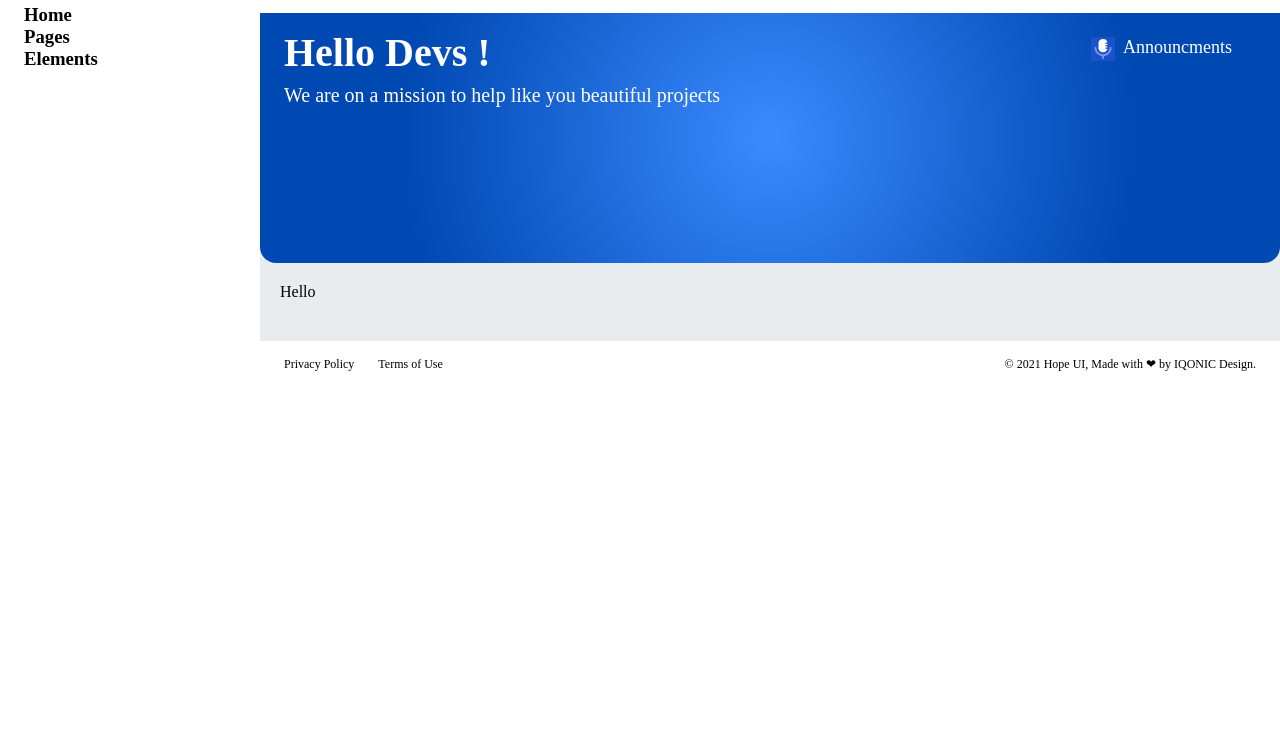
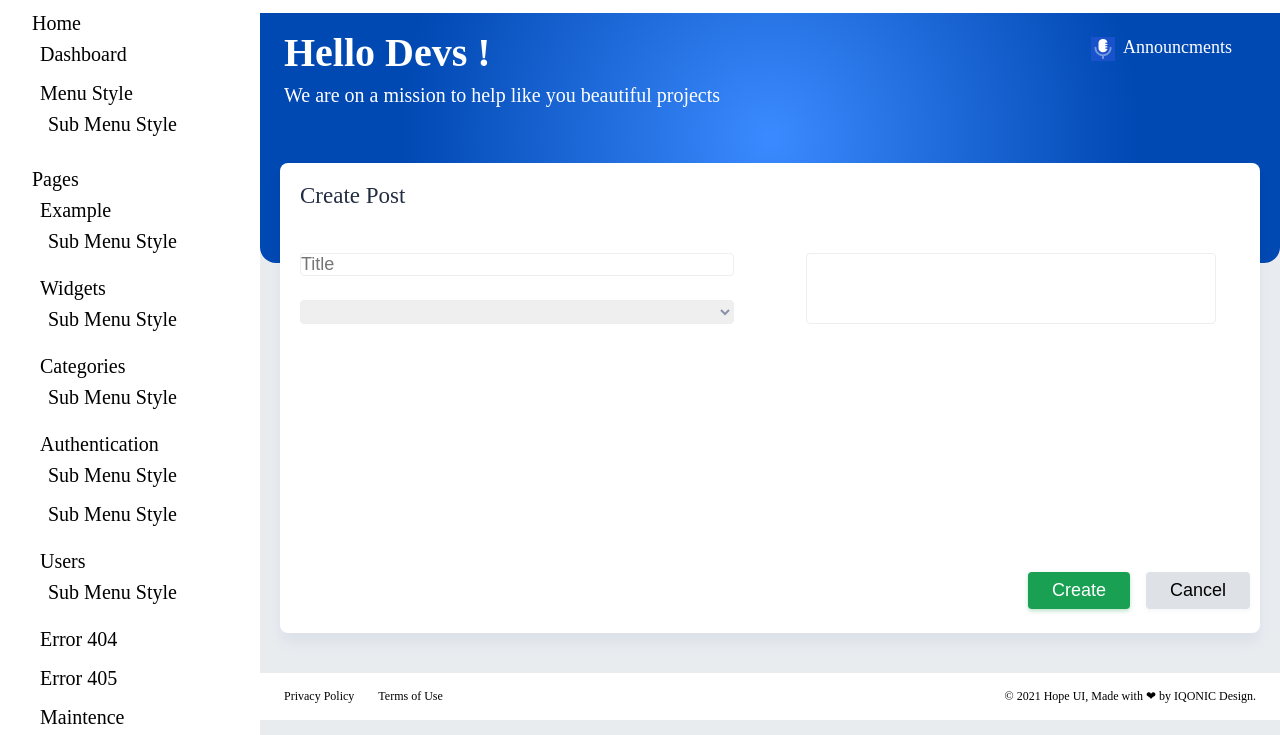
Before and after one commit to hayrapetyanlusine/js-crud, a plain HTML site: page index.html in a window 1280 px wide. Both pictures are taken after a click on the button "Create". Shown: the part 65-800 px from the top of the page. Drawn offline with Linux system fonts and the light colour scheme; no server answers.

Commit message:
js changes

```diff
--- a/src/css/style.css
+++ b/src/css/style.css
@@ -136,6 +136,7 @@
     margin-top: -120px;
     height: 470px;
     overflow-y: scroll;
+    position: relative;
 }
 
 #posts::-webkit-scrollbar {
@@ -201,3 +202,83 @@ td {
     display: flex;
     gap: 24px;
 }
+
+/* create posts */
+.create-post-form {
+    display: flex;
+    gap: 24px;
+    width: 100%;
+    margin-top: 20px;
+}
+
+.create-post-main {
+    display: flex;
+    flex-direction: column;
+    gap: 24px;
+}
+
+.text-div > textarea{
+    resize: none;
+    width: 100%;
+    height: 100%;
+}
+
+
+.create-post-main, .text-div {
+    padding: 24px;
+    width: 50%;
+}
+
+.create-post-main {
+    padding: 24px 24px 24px 0px;
+}
+
+.create-post-main > input, select, .text-div > textarea {
+    border-radius: 4px;
+    border: 1px solid #EEE;
+    font-size: 18px;
+    color: #8A92A6;
+}
+
+.create-post-btns {
+    display: flex;
+    gap: 16px;
+    position: absolute;
+    right: 10px;
+    bottom: 24px;
+}
+
+.create-post-btn, .cancel-post-btn{
+    border: none;
+    cursor: pointer;
+    padding: 8px 24px;
+    border-radius: 4px;
+    font-size: 18px;
+}
+
+.create-post-btn {
+    background: #1AA053;
+    box-shadow: 0px 2px 4px 0px rgba(26, 160, 83, 0.30);
+    color: #fff;
+}
+
+.cancel-post-btn {
+    background: #DEE2E6;
+    box-shadow: 0px 2px 4px 0px rgba(222, 226, 230, 0.30);
+}
+
+
+
+
+
+ul {
+    list-style-type: none;
+}
+
+li {
+    padding: 8px;
+}
+
+ul, li {
+    font-size: 20px;
+}
--- a/src/js/index.js
+++ b/src/js/index.js
@@ -7,221 +7,88 @@ window.addEventListener("DOMContentLoaded", () => {
         // if exest some style
     });
 
-    // const allPromises = Promise.all([
-    //     fetch("menu.json")
-    // ]);
 
-    // promise all and only then render
 
-    const data = [
-        {
-            "group": "Home",
-            "pages": [
-                {
-                    "title": "Dashboard",
-                    "path": "dashboard",
-                    "icone": "",
-                    "children": []
-                },
-                {
-                    "title": "Menu Style",
-                    "path": "style-menu",
-                    "icone": "",
-                    "children": [
-                        {
-                            "title": " Sub Menu Style",
-                            "path": "sub-style-menu",
-                            "icone": "",
-                            "children": []
-                        }
-                    ]
-                }
-            ]
-        },
-        {
-            "group": "Pages",
-            "pages": [
-                {
-                    "title": "Example",
-                    "path": "example",
-                    "icone": "",
-                    "children": [
-                        {
-                            "title": " Sub Menu Style",
-                            "path": "sub-style-menu",
-                            "icone": "",
-                            "children": []
-                        }
-                    ]
-                },
-                {
-                    "title": "Widgets",
-                    "path": "widgets",
-                    "icone": "",
-                    "children": [
-                        {
-                            "title": " Sub Menu Style",
-                            "path": "sub-style-menu",
-                            "icone": "",
-                            "children": []
-                        }
-                    ]
-                },
-                {
-                    "title": "Categories",
-                    "path": "categories",
-                    "icone": "",
-                    "children": [
-                        {
-                            "title": " Sub Menu Style",
-                            "path": "sub-style-menu",
-                            "icone": "",
-                            "children": []
-                        }
-                    ]
-                },
-                {
-                    "title": "Authentication",
-                    "path": "authentication",
-                    "icone": "",
-                    "children": [
-                        {
-                            "title": " Sub Menu Style",
-                            "path": "sub-style-menu",
-                            "icone": "",
-                            "children": []
-                        },
-                        {
-                            "title": " Sub Menu Style",
-                            "path": "sub-style-menu",
-                            "icone": "",
-                            "children": []
-                        }
-                    ]
-                },
-                {
-                    "title": "Users",
-                    "path": "users",
-                    "icone": "",
-                    "children": [
-                        {
-                            "title": " Sub Menu Style",
-                            "path": "sub-style-menu",
-                            "icone": "",
-                            "children": []
-                        }
-                    ]
-                },
-                {
-                    "title": "Error 404",
-                    "path": "error 404",
-                    "icone": "",
-                    "children": []
-                },
-                {
-                    "title": "Error 405",
-                    "path": "error 405",
-                    "icone": "",
-                    "children": []
-                },
-                {
-                    "title": "Maintence",
-                    "path": "maintencs",
-                    "icone": "",
-                    "children": []
-                }
-            ]
-        },
-        {
-            "group": "Elements",
-            "pages": [
-                {
-                    "title": "Components",
-                    "path": "components",
-                    "icone": "",
-                    "children": [
-                        {
-                            "title": " Sub Menu Style",
-                            "path": "sub-style-menu",
-                            "icone": "",
-                            "children": []
-                        }
-                    ]
-                },
-                {
-                    "title": "Form",
-                    "path": "form",
-                    "icone": "",
-                    "children": [
-                        {
-                            "title": " Sub Menu Style",
-                            "path": "sub-style-menu",
-                            "icone": "",
-                            "children": []
-                        }
-                    ]
-                },
-                {
-                    "title": "Table",
-                    "path": "table",
-                    "icone": "",
-                    "children": [
-                        {
-                            "title": " Sub Menu Style",
-                            "path": "sub-style-menu",
-                            "icone": "",
-                            "children": []
-                        }
-                    ]
-                },
-                {
-                    "title": "Icons",
-                    "path": "icons",
-                    "icone": "",
-                    "children": [
-                        {
-                            "title": " Sub Menu Style",
-                            "path": "sub-style-menu",
-                            "icone": "",
-                            "children": []
-                        }
-                    ]
-                }
-            ]
-        }
-    ]
+    // create menu json tree
+    const container = document.querySelector(".menu-content-wrapper");
 
-    async function fillMenuContent(data) {
-        const menuWrapper = document.querySelector(".menu-content-wrapper");
-        // const data = await loadJson("menu.json");
+    const menuData = fetch("menu.json")
+        .then(jsonData => jsonData.json())
+        .then(data => createTree(container, data));
 
-        if (!Object.keys(data).length) return;
-        // if(!data.length) return;
-
-        for (const item of data) {
-            const values = Object.values(item);
-
-            let groupName = item.group ? `<h3 class="group-name">${item.group}</h3>` : "";
-            menuWrapper.insertAdjacentHTML("beforeend", groupName);
-            // let submenuItem = item.title ? `<li><a href="#">${item.title}</a></li>` : "";
-
-            values.forEach((val) => {
-                if (Array.isArray(val) && val.length !== 0) {
-                    fillMenuContent(val);
-                }
-
-                let submenuItem = val.title ? `<li><a href="#">${val.title}</a></li>` : "";
-                document.querySelector(".group-name").insertAdjacentHTML("beforeend", submenuItem);
-            });
-
-            // menuWrapper.insertAdjacentHTML("beforeend", groupName);
-            // menuWrapper.insertAdjacentHTML("beforeend", submenuItem);
-
-            // document.querySelector(".group-name").insertAdjacentHTML("beforeend", submenuItem);
-        }
+    function createTree(container, data) {
+        container.insertAdjacentHTML("beforeend", createTreeText(data));
     }
 
-    fillMenuContent(data);
+    function createTreeText(arr) {
+        if (!arr || arr.length === 0) {
+            return "";
+        }
+
+        let menuHTML = "<ul>";
+        for (const node of arr) {
+            menuHTML += `<li>${node.group || node.title}`;
+            menuHTML += createTreeText(node.pages || node.children);
+            menuHTML += "</li>";
+        }
+        menuHTML += "</ul>";
+
+        return menuHTML;
+    }
+
+
+
+
+    // function fillMenuContent(data) {
+    //     const menuWrapper = document.querySelector(".menu-content-wrapper");
+
+    //     if(!Object.keys(obj).length) return;
+
+    //     for (let item of data) {
+    //         let li = document.createElement('li');
+    //         li.innerHTML = item;
+
+    //         let childrenUl = createTreeDom(data[item]);
+    //         if (childrenUl) {
+    //         li.append(childrenUl);
+    //         }
+
+    //         ul.append(li);
+    //     }
+    // }
+
+
+    // function fillMenuContent(data) {
+    //     const menuWrapper = document.querySelector(".menu-content-wrapper");
+
+    //     // if (!Object.keys(data).length) return;
+    //     // if(!data.length) return;
+
+    //     for (const item of data) {
+    //         const values = Object.values(item);
+
+    //         let groupName = item.group ? `<h3 class="group-name">${item.group}</h3>` : "";
+    //         menuWrapper.insertAdjacentHTML("beforeend", groupName);
+
+    //         let submenuItem = item.title ? `<li><a href="#">${item.title}</a></li>` : "";
+
+    //         values.forEach((val) => {
+    //             if (Array.isArray(val) && val.length !== 0) {
+    //                 fillMenuContent(val);
+    //             }
+
+    //             // let submenuItem = val.title ? `<li><a href="#">${val.title}</a></li>` : "";
+    //             // document.querySelector(".group-name").insertAdjacentHTML("beforeend", submenuItem);
+    //         });
+
+    //         // menuWrapper.insertAdjacentHTML("beforeend", groupName);
+    //         menuWrapper.insertAdjacentHTML("beforeend", submenuItem);
+
+    //         document.querySelector(".group-name").insertAdjacentHTML("beforeend", submenuItem);
+    //     }
+    // }
+
+    // fillMenuContent(data);
 
 
 
@@ -255,7 +122,11 @@ window.addEventListener("DOMContentLoaded", () => {
                         <td>${post.id}</td>
                         <td>${username}</td>
                         <td>${post.title}</td>
-                        <td>${"action"}</td>
+                        <td>
+                            <svg xmlns="http://www.w3.org/2000/svg" width="25" height="24" viewBox="0 0 25 24" fill="none">
+                            <path fill-rule="evenodd" clip-rule="evenodd" d="M17.8707 10.796L19.6667 9C20.212 8.45475 20.4846 8.18213 20.6303 7.88803C20.9076 7.32848 20.9076 6.67153 20.6303 6.11197C20.4846 5.81788 20.212 5.54525 19.6667 5C19.1215 4.45475 18.8488 4.18213 18.5547 4.03639C17.9952 3.75911 17.3382 3.75911 16.7787 4.03639C16.4846 4.18213 16.212 4.45475 15.6667 5L13.848 6.81866C14.8119 8.46926 16.1981 9.84482 17.8707 10.796ZM12.3936 8.27312L5.52308 15.1436C5.09802 15.5687 4.88549 15.7812 4.74576 16.0423C4.60602 16.3034 4.54708 16.5981 4.42919 17.1876L3.81379 20.2646C3.74727 20.5972 3.71401 20.7635 3.80862 20.8581C3.90322 20.9527 4.06953 20.9194 4.40214 20.8529L7.47912 20.2375C8.06857 20.1196 8.3633 20.0607 8.6244 19.9209C8.88549 19.7812 9.09802 19.5687 9.52308 19.1436L16.4125 12.2542C14.7908 11.2386 13.4191 9.87628 12.3936 8.27312Z" fill="#222222"/>
+                            </svg>
+                        </td>
                     </tr>
                 `;
 
@@ -264,19 +135,58 @@ window.addEventListener("DOMContentLoaded", () => {
         });
 
 
+    async function getUsersInfo() {
+        const data = await fetch("https://jsonplaceholder.typicode.com/users");
+
+        return await data.json()
+    }
+
+
     // create post
     function createPost() {
         const postsContainer = document.querySelector(".posts-container");
         const createBtn = document.querySelector(".create-btn");
 
         createBtn.addEventListener("click", () => {
-            postsContainer.innerText = "Hello";
+            // const url = window.location.href;
 
-            let stateObject = { content: 'create' };
-            let title = 'Updated Content';
-            let newUrl = '/create';
+            const usersData = getUsersInfo();
 
-            history.pushState(stateObject, title, newUrl);
+            usersData.then(users => {
+                users.map((user) => {
+                    // user.name
+                });
+            });
+
+            const postHtml = `
+                <div id="posts">
+                    <div class="action">
+                        <div class="action-name">Create Post</div>
+                    </div>
+
+                    <form class="create-post-form">
+                        <div class="create-post-main">
+                            <input type="text" placeholder="Title">
+                            <select name="select-user" id="select-user">
+                                <option value=${name}>${name}</option>
+                            </select>
+                        </div>
+                        <div class="text-div">
+                            <textarea name="text" cols="35" rows="3"></textarea>
+                        </div>
+                    </form>
+
+                    <div class="create-post-btns">
+                        <button class="create-post-btn">Create</button>
+                        <button class="cancel-post-btn">Cancel</button>
+                    </div>
+                </div>
+            `;
+
+            postsContainer.innerHTML = "";
+            postsContainer.insertAdjacentHTML("beforeend", postHtml);
+
+            window.history.pushState({}, "", "/create");
         });
     }
 
```
